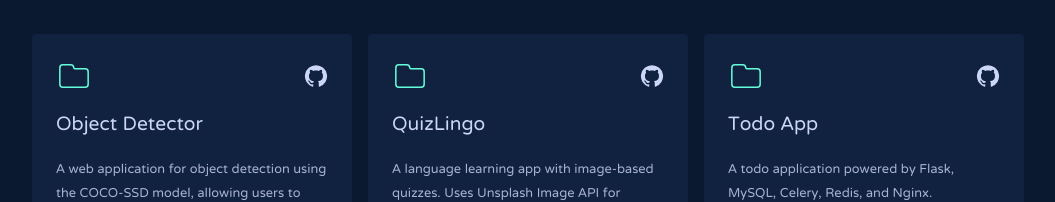
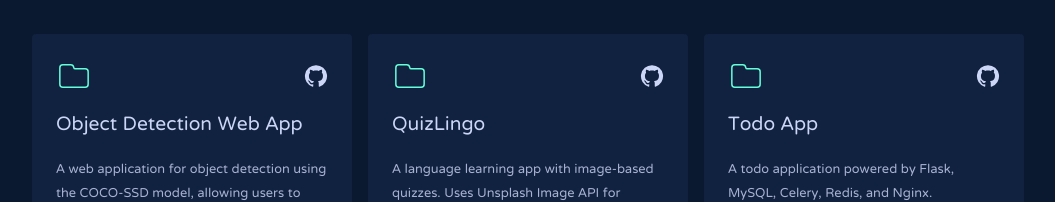
Before and after one commit to alexislayvu/portfolio, a Next.js app: page / in a window 1280 px wide. Shown: the part 1838-2040 px from the top of the page, without its empty margins (112-1167 px from the left). Built offline with nearby package versions, Linux system fonts and the light colour scheme.

Commit message:
update project card title

```diff
--- a/components/Projects.js
+++ b/components/Projects.js
@@ -5,7 +5,7 @@ import FadeInSection from './FadeInSection';
 const Projects = () => {
   const projects = [
     {
-      title: 'Object Detector',
+      title: 'Object Detection Web App',
       description:
         'A web application for object detection using the COCO-SSD model, allowing users to detect objects through webcam feeds or uploaded images. The application features customizable detection settings for maximum detections and score thresholds, enabling precise and tailored results.',
       techStack: ['React', 'JavaScript', 'HTML', 'CSS', 'Tensorflow.js'],
```
